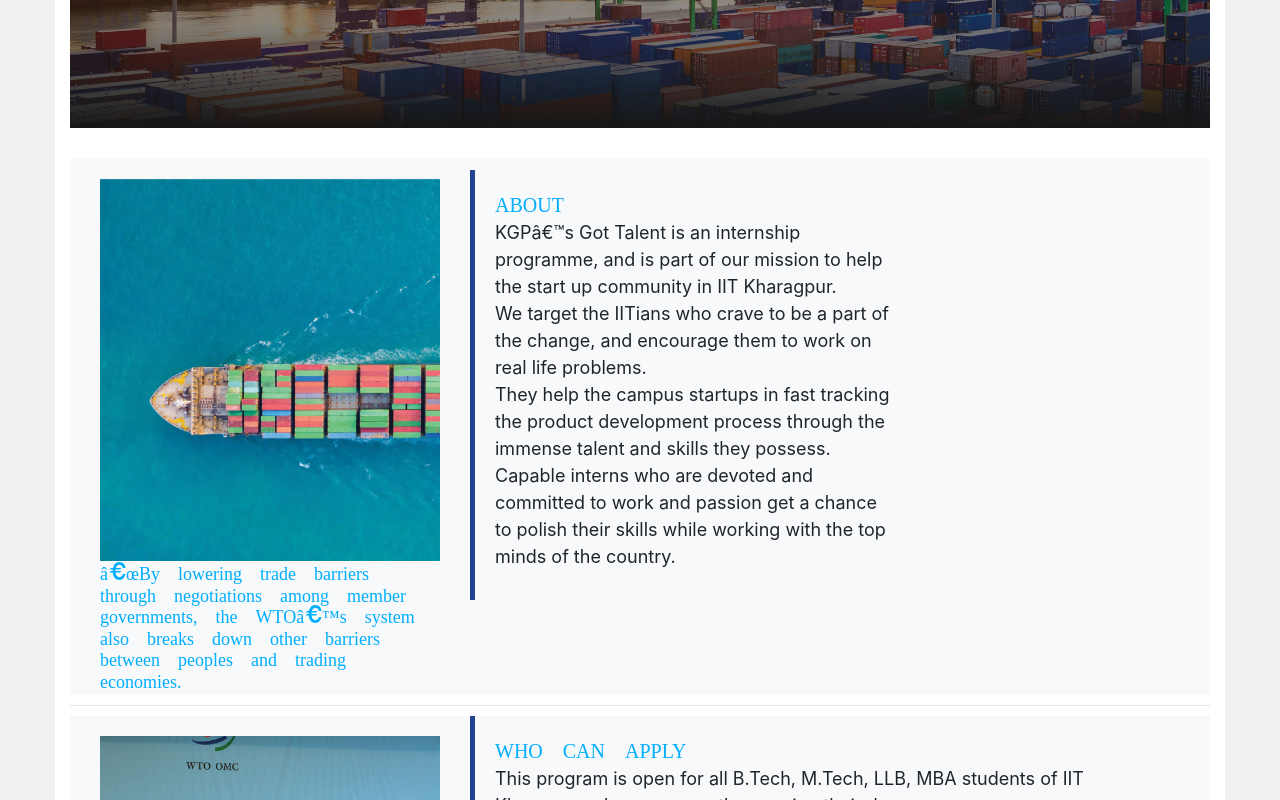
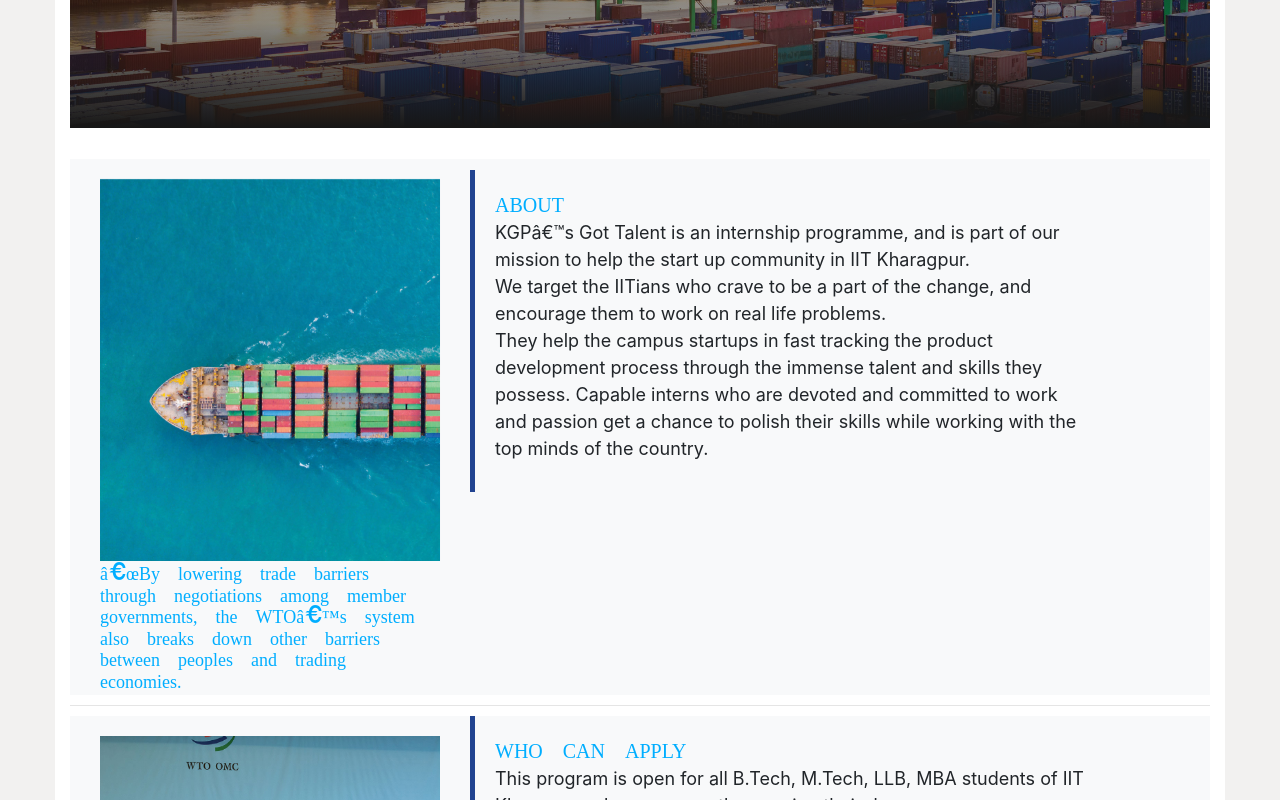
Before and after one commit to Aditya-Mettu/KGPgotTalent.github.io, a plain HTML site: page index.html in a window 1280 px wide. Shown: the part 570-1370 px from the top of the page. Drawn offline with nearby package versions, Linux system fonts and the light colour scheme; a script that the page names is missing; files whose address does not match are found by name; a web font is replaced by a local one.

Commit message:
Update index.html

```diff
--- a/index.html
+++ b/index.html
@@ -194,7 +194,7 @@
 
             <h2 class="blue" data-aos="flip-left" data-aos-easing="ease-out-cubic" style="font-size: 18px">“By lowering trade barriers through negotiations among member governments, the WTO’s system also breaks down other barriers between peoples and trading economies.</h2>
           </div>
-          <div class="col-xl-8 col-lg-7" style="padding-right: 25%;padding-top: 1%">
+          <div class="col-xl-8 col-lg-7" style="padding-right: 8%;padding-top: 1%">
             <div class="featured-text text-lg-left"  data-aos="fade-left">
               <h2 class="blue" data-aos="zoom-in" id="about">ABOUT</h2>
               <p style="font-size: 18px">KGP’s Got Talent is an internship programme, and is part of our mission to help the start up community in IIT Kharagpur.<br> We target the IITians who crave to be a part of the change, and encourage them to work on real life problems.<br>
```
